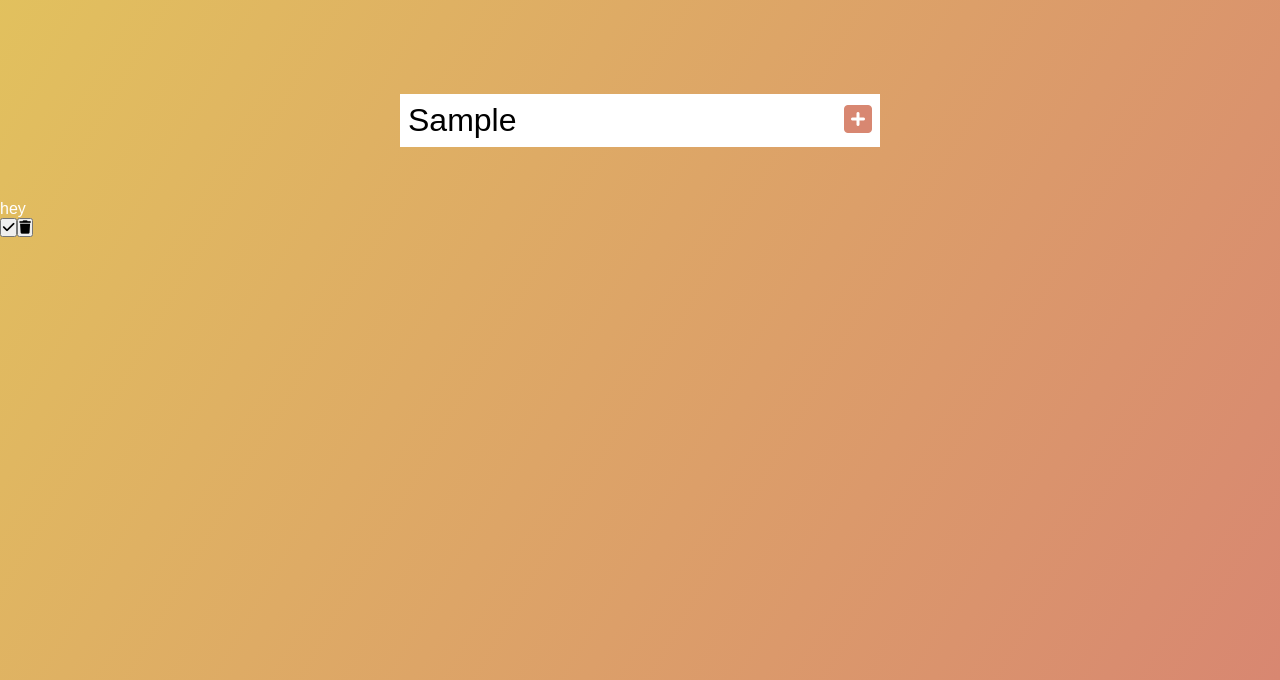
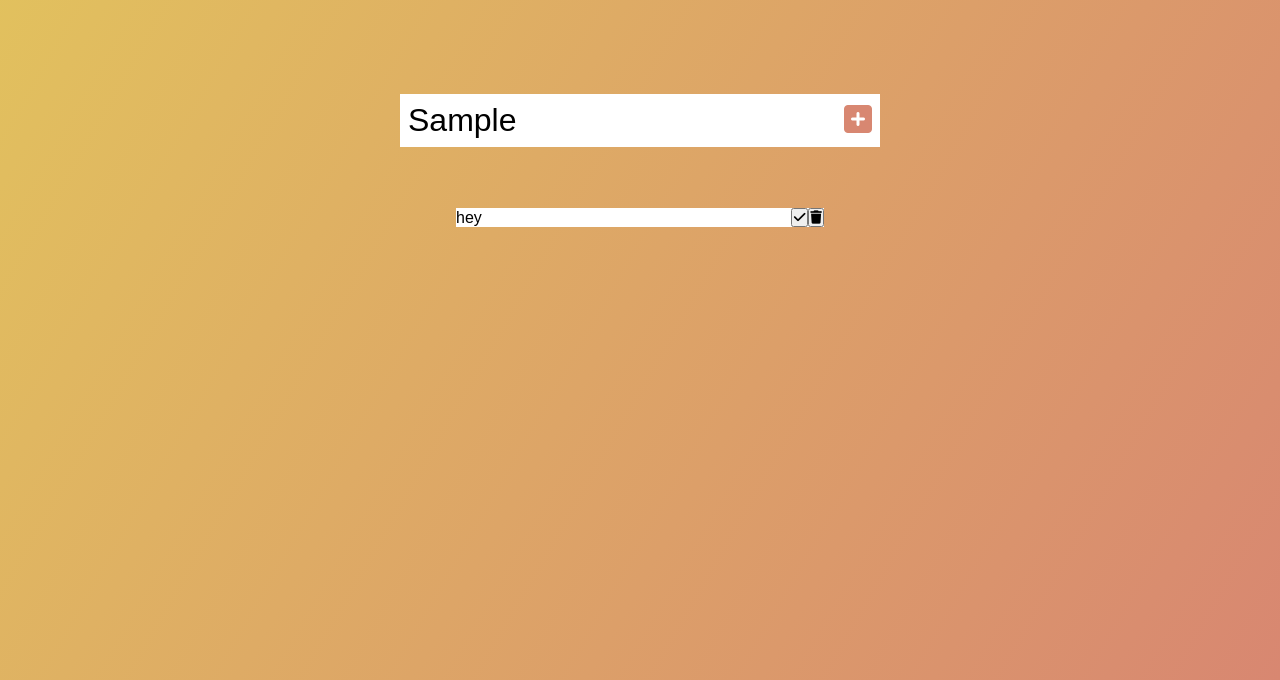
Before and after one commit to mgarcia5621/Todochecklist, a plain HTML site: page index.html in a window 1280 px wide. Both pictures are taken after typing "Sample" into the empty fields and a click on the button 858 px from the left and 240 px from the top of the page. Shown: the part 120-800 px from the top of the page. Drawn offline with Linux system fonts and the light colour scheme; a web font is replaced by a local one.

Commit message:
small push

```diff
--- a/index.html
+++ b/index.html
@@ -27,6 +27,9 @@
         <ul class="todo-list"></ul>
     </div>
 
+    <div class="todo">
+
+    </div>
 
     <script src="scripts.js"></script>
 </body>
--- a/styles.css
+++ b/styles.css
@@ -39,3 +39,41 @@ form button:hover {
     background: #d88771;
     color: white;
 }
+
+.todo-container {
+    display: flex;
+    justify-content: center;
+    align-items: center;
+}
+
+.todo-list {
+    min-width: 30%;
+    list-style-type: none;
+}
+
+.todo {
+    margin: 0.5rem;
+    background: white;
+    color: black;
+    display: flex;
+    justify-content: center;
+    align-items: center;
+}
+
+.todo li {
+    flex: 1;
+}
+
+
+.trash-btn, .completed-btn {
+    background: #ff6f47;
+    color: white;
+    border: none;
+    padding: 1rem;
+    cursor: pointer;
+    font-size: 1rem;
+}
+
+.completed-btn {
+    background: rgb(73, 204, 73);
+}
```
